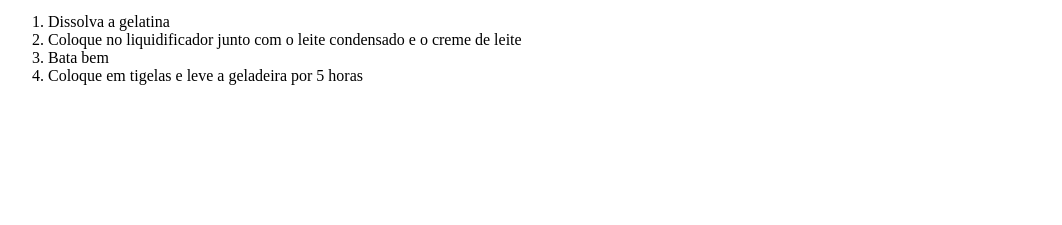
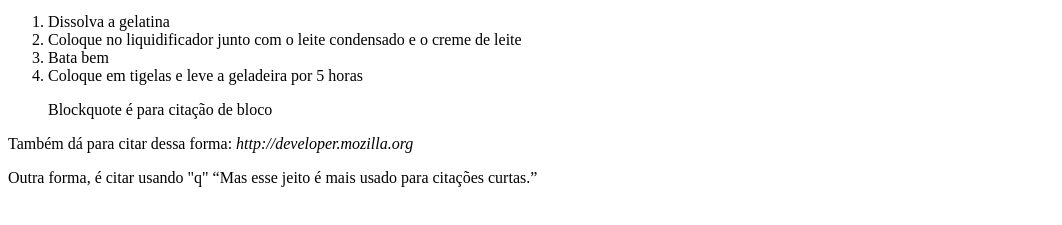
Before and after one commit to YasmimZedelinski/beacademy-empreendev-gitegithub, a plain HTML site: page listaseECitacao.html in a window 1280 px wide. Shown: the part 305-530 px from the top of the page, without its empty margins (0-1062 px from the left). Drawn offline with Linux system fonts and the light colour scheme.

Commit message:
Citações

```diff
--- a/listas.html
+++ b/listaseECitacao.html
@@ -8,6 +8,7 @@
     <title>aula 6</title>
   </head>
   <body>
+    <!-- --------------- LISTAS ------------------- -->
     <h1>Listas Não Ordenadas:</h1>
     <p>
       Semânticamente, as listas não ordenadas deverão ser usadas quando não
@@ -28,10 +29,27 @@
       ordem correta.
     </p>
     <ol>
-        <li>Dissolva a gelatina</li>
-        <li>Coloque no liquidificador junto com o leite condensado e o creme de leite</li>
-        <li>Bata bem</li>
-        <li>Coloque em tigelas e leve a geladeira por 5 horas</li>
+      <li>Dissolva a gelatina</li>
+      <li>
+        Coloque no liquidificador junto com o leite condensado e o creme de
+        leite
+      </li>
+      <li>Bata bem</li>
+      <li>Coloque em tigelas e leve a geladeira por 5 horas</li>
     </ol>
+    <!-- -------------------- CITAÇÕES ---------------- -->
+    <blockquote cite="http://developer.mozilla.org">
+      <p>Blockquote é para citação de bloco</p>
+    </blockquote>
+    <p>
+      Também dá para citar dessa forma:
+      <cite>http://developer.mozilla.org</cite>
+    </p>
+    <p>
+      Outra forma, é citar usando "q"
+      <q cite="http://developer.mozilla.org"
+        >Mas esse jeito é mais usado para citações curtas.</q
+      >
+    </p>
   </body>
 </html>
```
